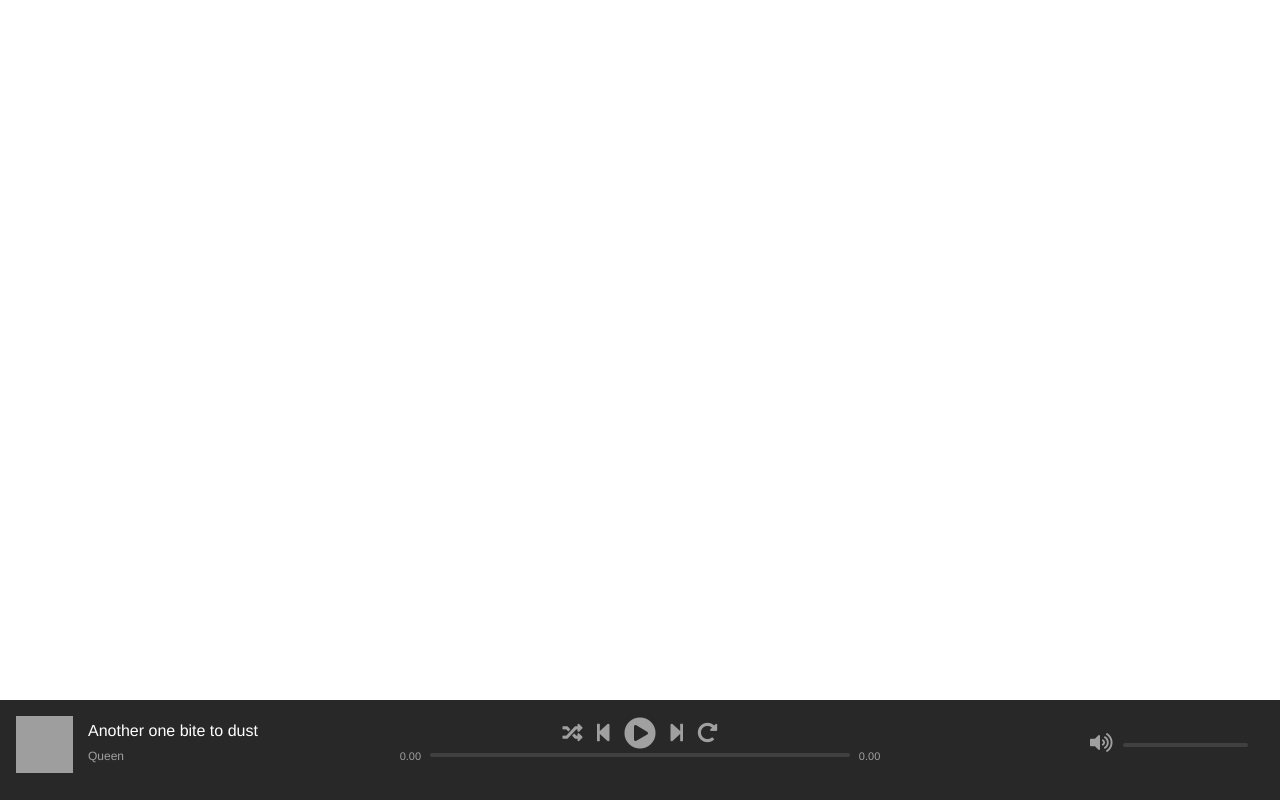
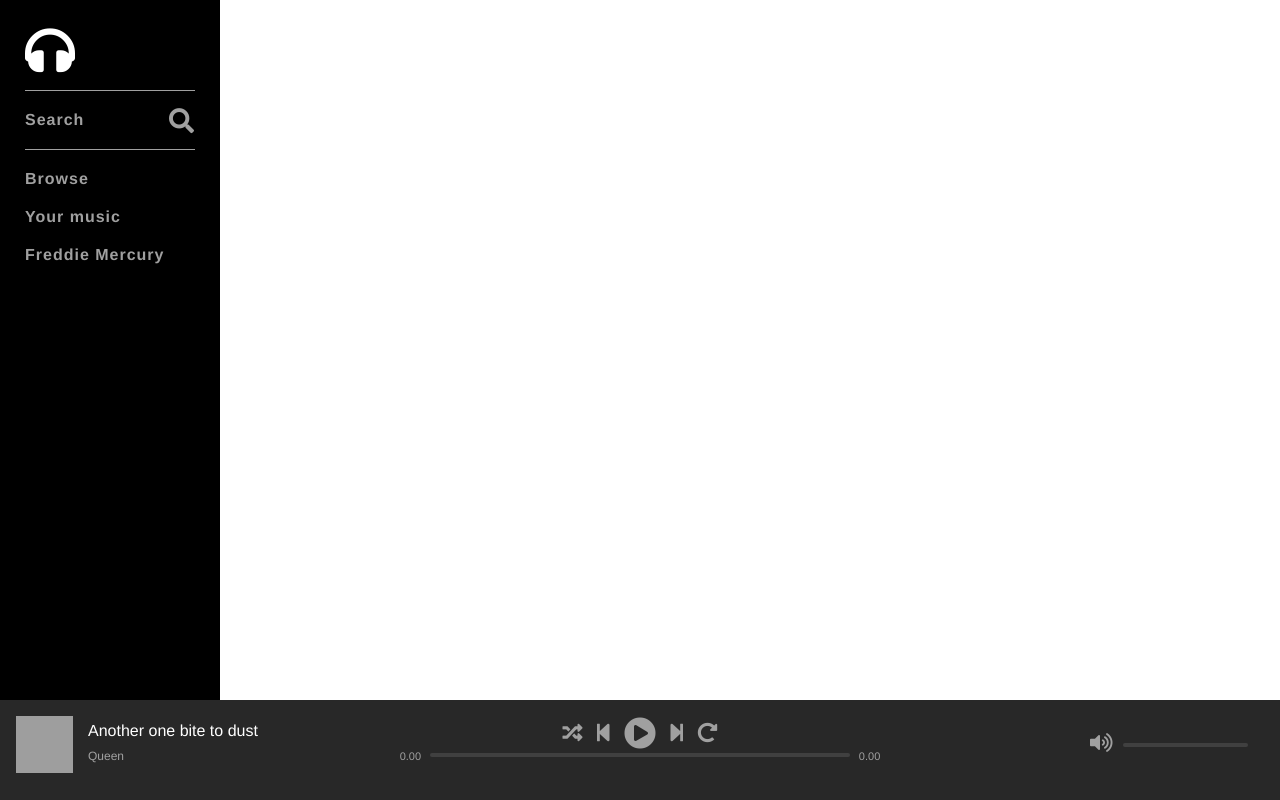
Before and after one commit to linasmu/music-library, a PHP site: page / in a window 1280 px wide. Run offline with PHP 8.4, Linux system fonts and the light colour scheme; the visitor is signed in with stand-in values (Sample User, id 1); some libraries are stand-ins or nearby versions; grey boxes are pictures that could not be loaded.

Commit message:
left navbar

```diff
--- a/index.php
+++ b/index.php
@@ -23,6 +23,36 @@ if(isset($_SESSION['userLoggedIn'])) {
     <title>Wellcome to Your Music!</title>
 </head>
 <body>
+
+    <div id="mainContainer">
+        <div id="topContainer">
+            <div id="navBarContainer">
+                <nav class="navBar">
+                    <a href="index.php" class="logo">
+                     <i class="fas fa-headphones"></i>
+                    </a>
+                    <div class="group">
+                        <div class="navItem">
+                            <a href="search.php" class="navItemLink">Search
+                            <i class="fas fa-search" alt="Search"></i>
+                            </a>
+                        </div>
+                    </div>
+                    <div class="group">
+                        <div class="navItem">
+                            <a href="browse.php" class="navItemLink">Browse</a>
+                        </div>
+                        <div class="navItem">
+                            <a href="yourmusic.php" class="navItemLink">Your music</a>
+                        </div>
+                        <div class="navItem">
+                            <a href="profile.php" class="navItemLink">Freddie Mercury</a>
+                        </div>
+                    </div>
+                </nav>
+            </div>
+        </div>
+
     <div id="nowPlayingBarContainer">
         <div id=nowPlayingBar>
             <div id="nowPlayingLeft">
@@ -91,5 +121,6 @@ if(isset($_SESSION['userLoggedIn'])) {
 
         </div>
     </div>
+    </div>
 </body>
 </html>
--- a/style.css
+++ b/style.css
@@ -295,3 +295,63 @@ html, body {
 .volumeBar .progressBar {
     width: 125px;
 }
+
+#topContainer {
+    min-height: 100%;
+    width: 100%;
+}
+
+#navBarContainer {
+    background-color: #000;
+    width: 220px;
+    height: 100vh;
+    position: fixed;
+    top: 0;
+    left: 0;
+}
+
+.fa-headphones {
+    font-size: 50px;
+}
+
+.navBar {
+    padding: 25px;
+    display: flex;
+    flex-direction: column;
+    -ms-flex-direction: column;
+}
+
+.navBar .group {
+    border-top: 1px solid #a0a0a0;
+    padding: 10px 0;
+}
+
+.navItem {
+    padding: 10px 0;
+    font-size: 16px;
+    font-weight: 700;
+    display: block;
+    letter-spacing: 1px;
+    position: relative;
+}
+
+.navItemLink {
+    color: #a0a0a0;
+    text-decoration: none;
+}
+
+.navItemLink:hover {
+    color: #fff;
+}
+
+.logo {
+    margin-bottom: 15px;
+}
+
+.fa-search {
+    position: absolute;
+    right: 0;
+    top: 7px;
+    font-size: 25px;
+    color: #a0a0a0;
+}
```
